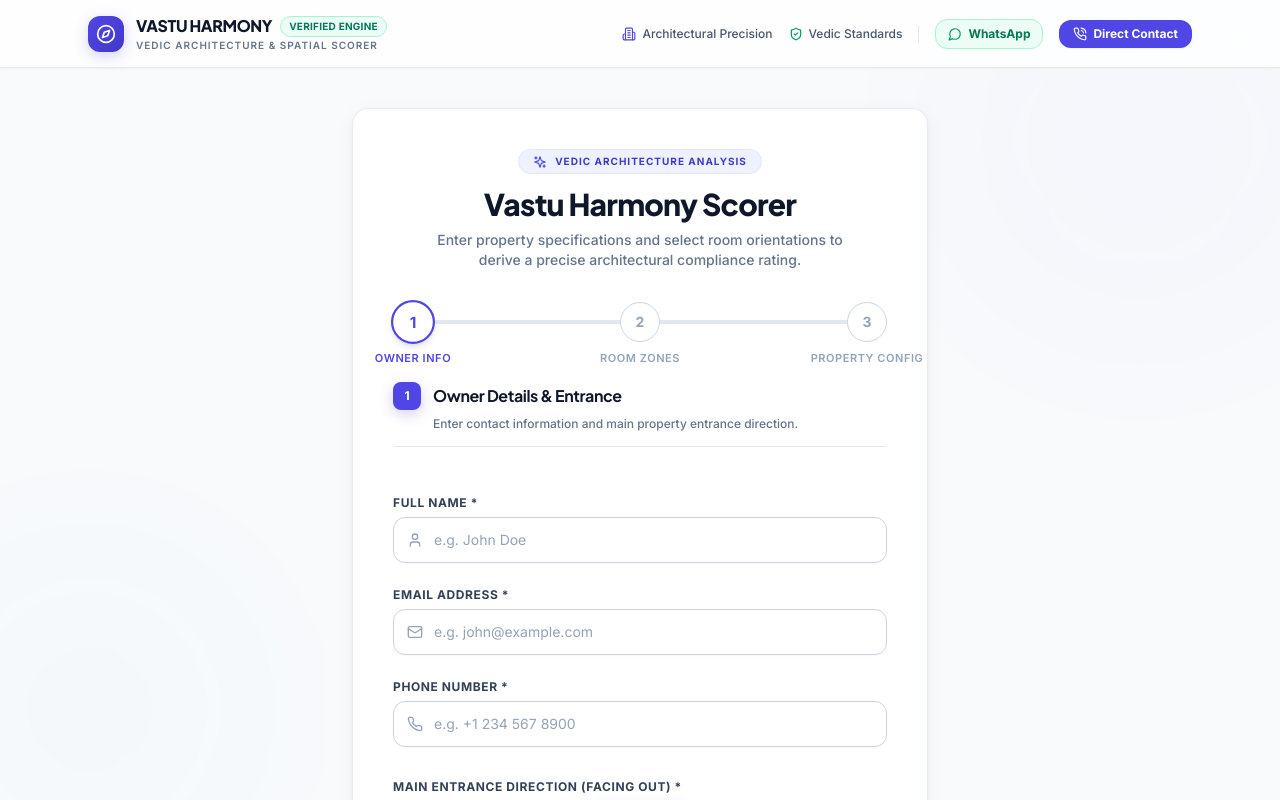
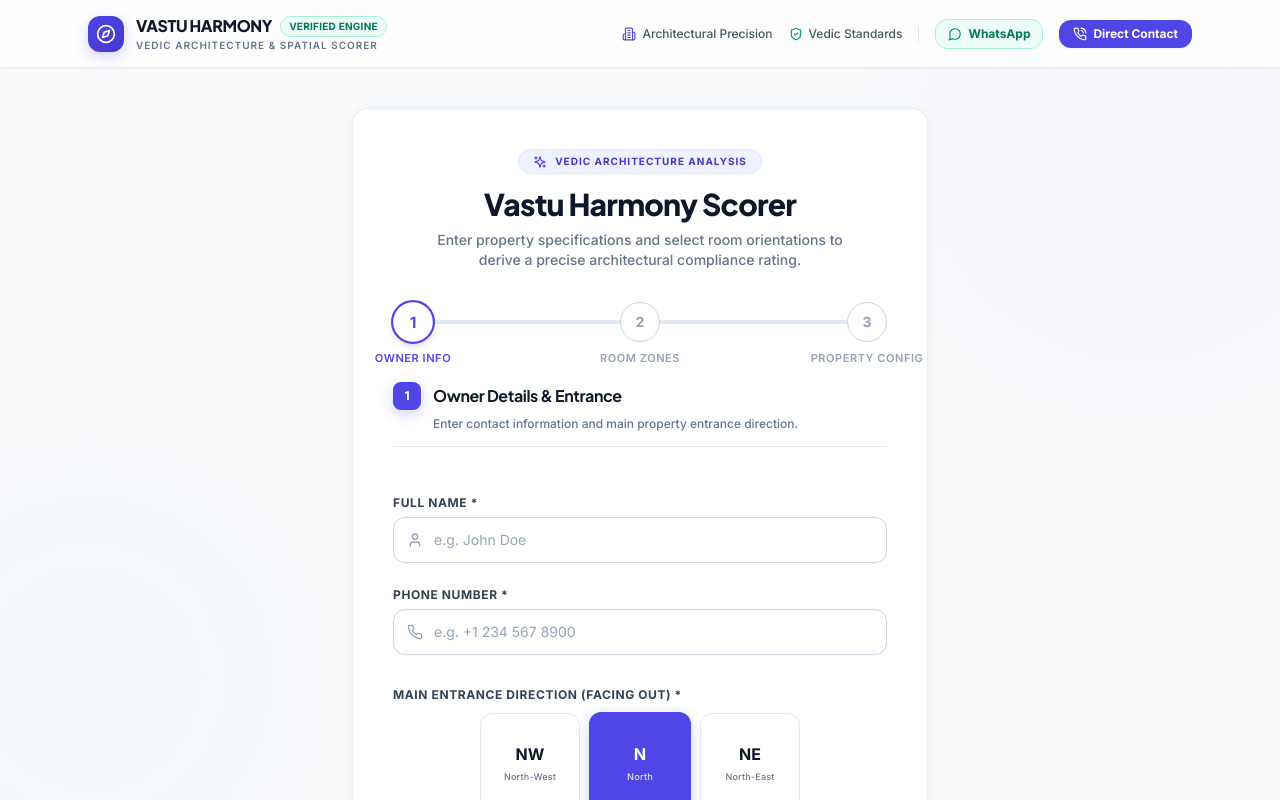
Before and after one commit to hilagShah/vastu_score_calculator, a React (Vite) app in the folder frontend/: page / in a window 1280 px wide. Shown: the top 800 px of the page. Built offline with nearby package versions, Linux system fonts and the light colour scheme.

Commit message:
Change payment amount to 99 rupees and remove email input from landing page form

```diff
--- a/frontend/src/pages/CalculatorForm.jsx
+++ b/frontend/src/pages/CalculatorForm.jsx
@@ -96,12 +96,8 @@ const CalculatorForm = ({ onComplete }) => {
   const handleNext = (e) => {
     e.preventDefault();
     if (step === 1) {
-      if (!fullName.trim() || !email.trim() || !phone.trim()) {
-        setError('Please fill in all personal details.');
-        return;
-      }
-      if (!/\S+@\S+\.\S+/.test(email)) {
-        setError('Please enter a valid email address.');
+      if (!fullName.trim() || !phone.trim()) {
+        setError('Please fill in your name and phone number.');
         return;
       }
     }
@@ -226,20 +222,6 @@ const CalculatorForm = ({ onComplete }) => {
               </div>
             </div>
 
-            <div className="flex flex-col gap-1.5">
-              <label className="text-xs font-bold text-slate-700 uppercase tracking-wider">Email Address *</label>
-              <div className="relative">
-                <Mail className="absolute left-3.5 top-1/2 -translate-y-1/2 w-4 h-4 text-slate-400" />
-                <input
-                  type="email"
-                  required
-                  placeholder="e.g. john@example.com"
-                  value={email}
-                  onChange={(e) => setEmail(e.target.value)}
-                  className="input-minimalist pl-10"
-                />
-              </div>
-            </div>
 
             <div className="flex flex-col gap-1.5">
               <label className="text-xs font-bold text-slate-700 uppercase tracking-wider">Phone Number *</label>
--- a/frontend/src/pages/ResultsDashboard.jsx
+++ b/frontend/src/pages/ResultsDashboard.jsx
@@ -130,13 +130,13 @@ const ResultsDashboard = ({ reportData, onReset }) => {
       const defaultKey = (import.meta.env.VITE_RAZORPAY_KEY_ID || 'rzp_live_TKT73ZIiuXxyi1').trim();
 
       let order_id = undefined;
-      let orderAmount = 49900;
+      let orderAmount = 9900;
       let orderCurrency = 'INR';
       let activeKey = defaultKey;
 
       try {
         const orderRes = await axios.post(`${API_URL}/api/payments/create-order`, {
-          amount: 499,
+          amount: 99,
           currency: 'INR',
           notes: {
             client_name: fullName || 'Valued Client',
@@ -147,7 +147,7 @@ const ResultsDashboard = ({ reportData, onReset }) => {
         if (orderRes.data?.success) {
           const orderData = orderRes.data.data || orderRes.data;
           order_id = orderData.order_id;
-          orderAmount = Number(orderData.amount) || 49900;
+          orderAmount = Number(orderData.amount) || 9900;
           orderCurrency = (orderData.currency || 'INR').toUpperCase();
           if (orderData.key_id) activeKey = orderData.key_id.trim();
         }
@@ -376,7 +376,7 @@ const ResultsDashboard = ({ reportData, onReset }) => {
               </>
             ) : (
               <>
-                <FileText className="w-3.5 h-3.5" /> Download Remedies PDF (₹499)
+                <FileText className="w-3.5 h-3.5" /> Download Remedies PDF (₹99)
               </>
             )}
           </button>
@@ -500,7 +500,7 @@ const ResultsDashboard = ({ reportData, onReset }) => {
                   </>
                 ) : (
                   <>
-                    <Download className="w-4 h-4" /> Download Remedies PDF (₹499)
+                    <Download className="w-4 h-4" /> Download Remedies PDF (₹99)
                   </>
                 )}
               </button>
@@ -703,7 +703,7 @@ const ResultsDashboard = ({ reportData, onReset }) => {
               </>
             ) : (
               <>
-                <FileText className="w-4 h-4" /> Download Remedies PDF (₹499)
+                <FileText className="w-4 h-4" /> Download Remedies PDF (₹99)
               </>
             )}
           </button>
```
Also changed, not shown: 1 other file (tests, documents, lock files or other folders).
